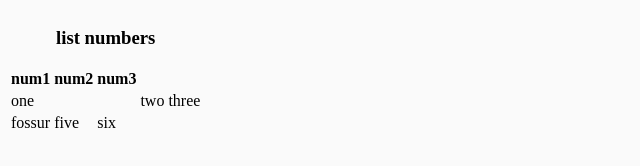
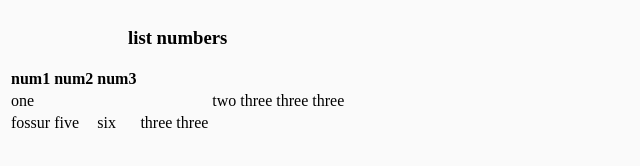
Before and after one commit to tiham-md-inkiad/tihaminkiad, a plain HTML site: page index.html in a window 1280 px wide. Shown: the whole page, without its empty margins (0-640 px from the left). Drawn offline with Linux system fonts and the light colour scheme.

Commit message:
updatedreadme and indesx

```diff
--- a/index.html
+++ b/index.html
@@ -24,11 +24,15 @@
                 <td colspan="5">one</td>
                 <td>two</td>
                 <td>three</td>
+                <td>three</td>
+                <td>three</td>
             </tr>
             <tr>
                 <td>fossur</td>
                 <td>five</td>
                 <td>six</td>
+                <td>three</td>
+                <td>three</td>
             </tr>
         </tbody>
     </table>
```
Also changed, not shown: 1 other file.
